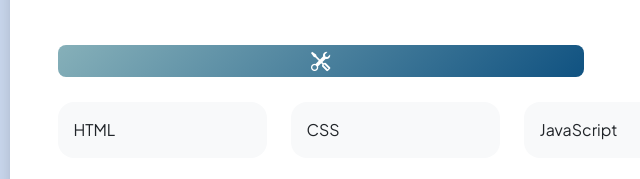
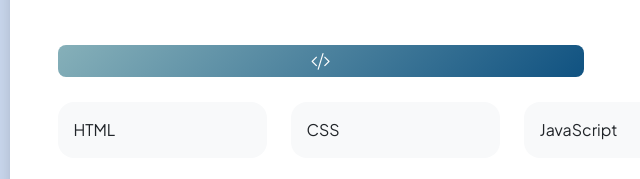
Before and after one commit to albiberberi/albiberberi.github.io, a plain HTML site: page resume.html in a window 1280 px wide. Shown: the part 2625-2804 px from the top of the page, 245-885 px from the left. Drawn offline with nearby package versions, Linux system fonts and the light colour scheme.

Commit message:
Update resume.html

```diff
--- a/resume.html
+++ b/resume.html
@@ -212,7 +212,7 @@
                                     <div class="mb-0">
                                         <div class="d-flex align-items-center mb-4">
                                             <div class="feature-icon-container bg-gradient-primary-to-secondary text-white rounded-3">
-                                                <i class="bi bi-tools"></i>
+                                                <i class="bi bi-code-slash"></i>
                                               </div>
                                             <h3 class="fw-bolder mb-0"><span class="text-gradient d-inline">Languages</span></h3>
                                         </div>
```
